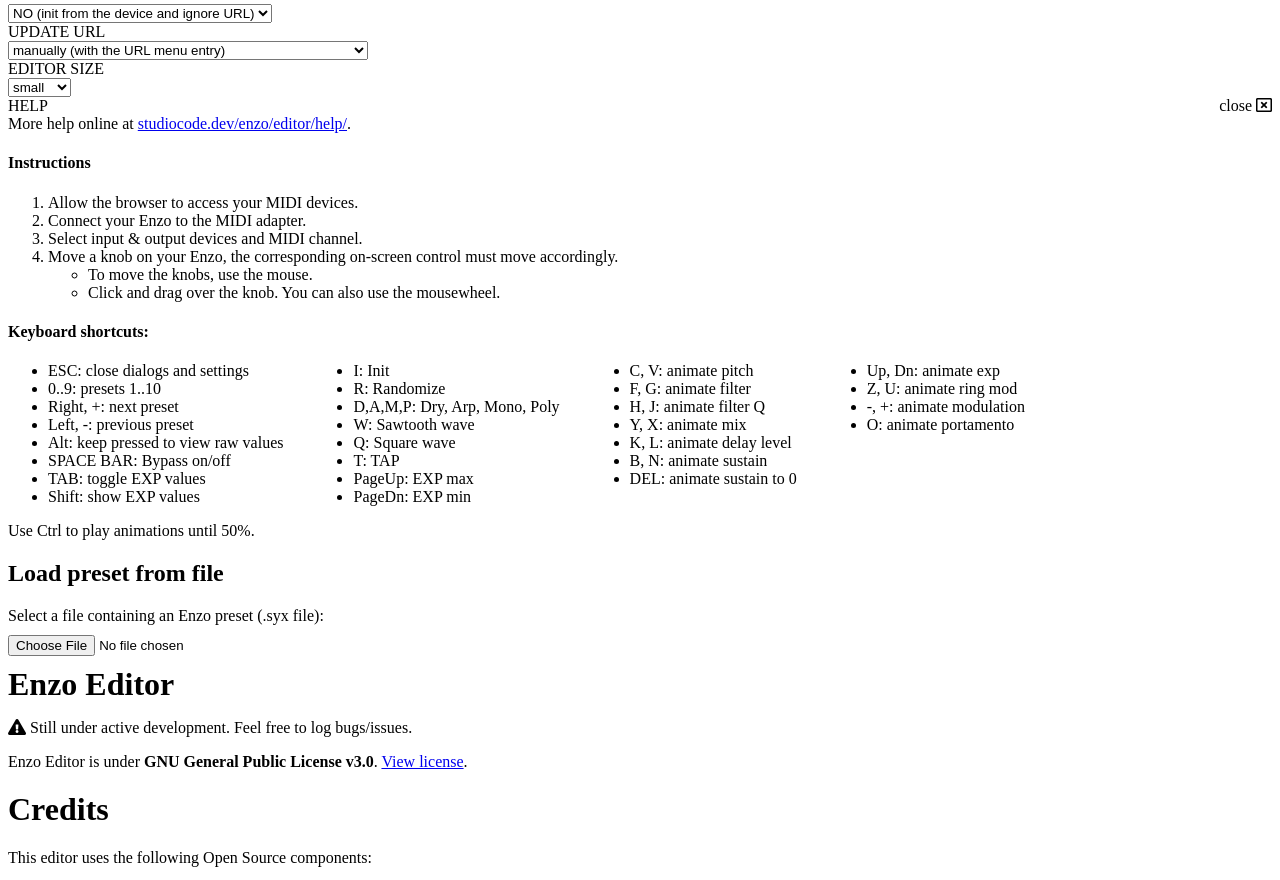
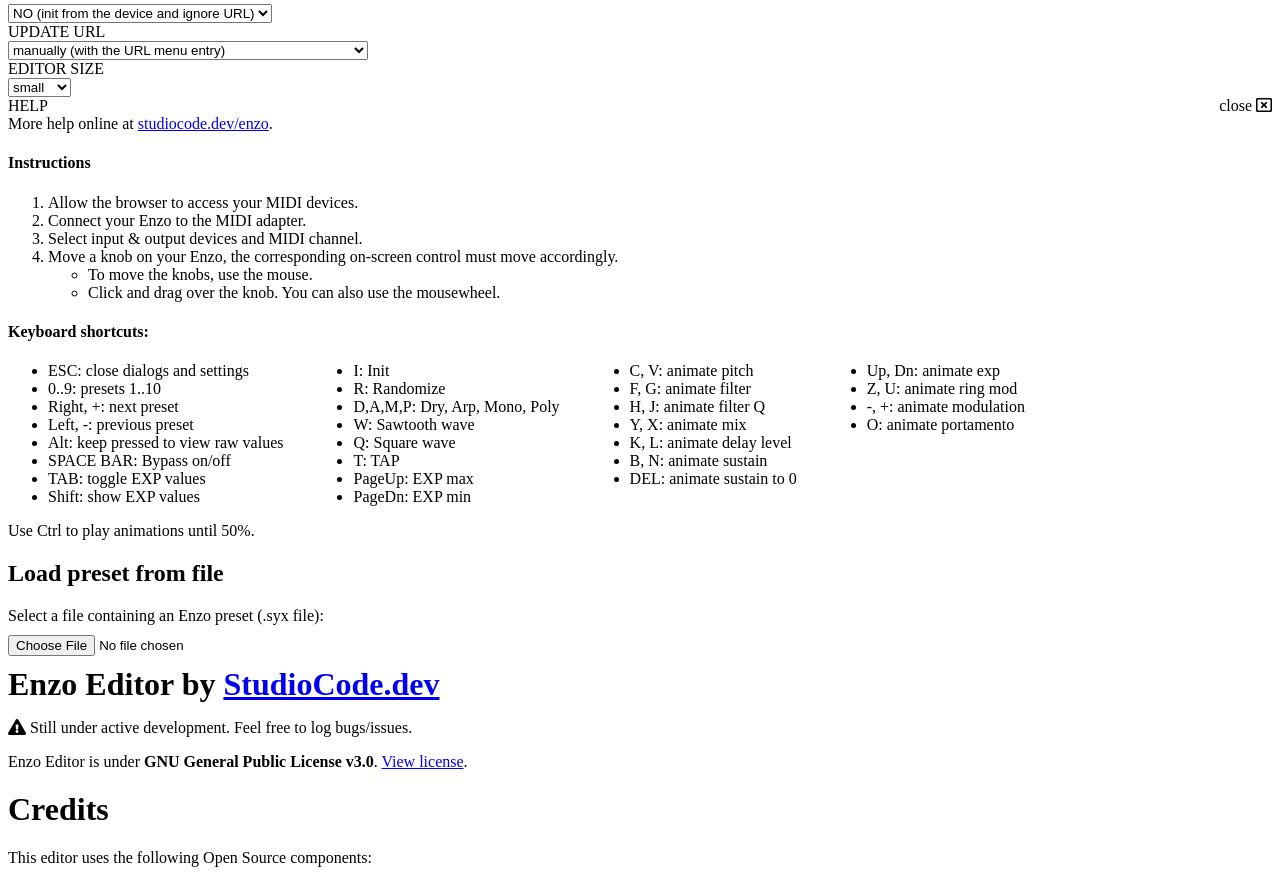
Before and after one commit to francoisgeorgy/enzo-web-editor, a website: page src/index.html in a window 1280 px wide. Shown: the part 3853-4733 px from the top of the page. Drawn offline with Linux system fonts and the light colour scheme.

Commit message:
fix links to studiocode.dev

```diff
--- a/package.json
+++ b/package.json
@@ -1,6 +1,6 @@
 {
     "name": "enzo-web-editor",
-    "version": "1.0.3",
+    "version": "1.0.4",
     "main": "main.js",
     "repository": "https://github.com/francoisgeorgy/enzo-web-editor.git",
     "author": "François Georgy <francois.georgy@gmail.com>",
--- a/src/index.html
+++ b/src/index.html
@@ -707,7 +707,7 @@
                     HELP
                 </div>
 
-                <div id="more-help">More help online at <a href="https://studiocode.dev/enzo/editor/editor/help/" target="_blank">studiocode.dev/enzo/editor/help/</a>.</div>
+                <div id="more-help">More help online at <a href="https://studiocode.dev/applications/enzo-editor" target="_blank">studiocode.dev/enzo</a>.</div>
 
                 <h4>Instructions</h4>
                 <ol style="margin-top: 0;">
@@ -782,7 +782,7 @@
                  src="https://camo.githubusercontent.com/a6677b08c955af8400f44c6298f40e7d19cc5b2d/68747470733a2f2f73332e616d617a6f6e6177732e636f6d2f6769746875622f726962626f6e732f666f726b6d655f72696768745f677261795f3664366436642e706e67"
                  alt="Fork me on GitHub" data-canonical-src="https://s3.amazonaws.com/github/ribbons/forkme_right_gray_6d6d6d.png"></a>
         <div style="font-size:2rem;font-weight:bold">
-            Enzo Editor <span class="version"></span>
+            Enzo Editor <span class="version"></span> by <a href="https://studiocode.dev/" target="_blank" rel="noopener">StudioCode.dev</a>
         </div>
         <p>
             <i class="fas fa-exclamation-triangle"></i>
```
Also changed, not shown: dist/app_bundle.js, dist/index.html, dist/print.html, dist/print_bundle.js, 1 other file.
